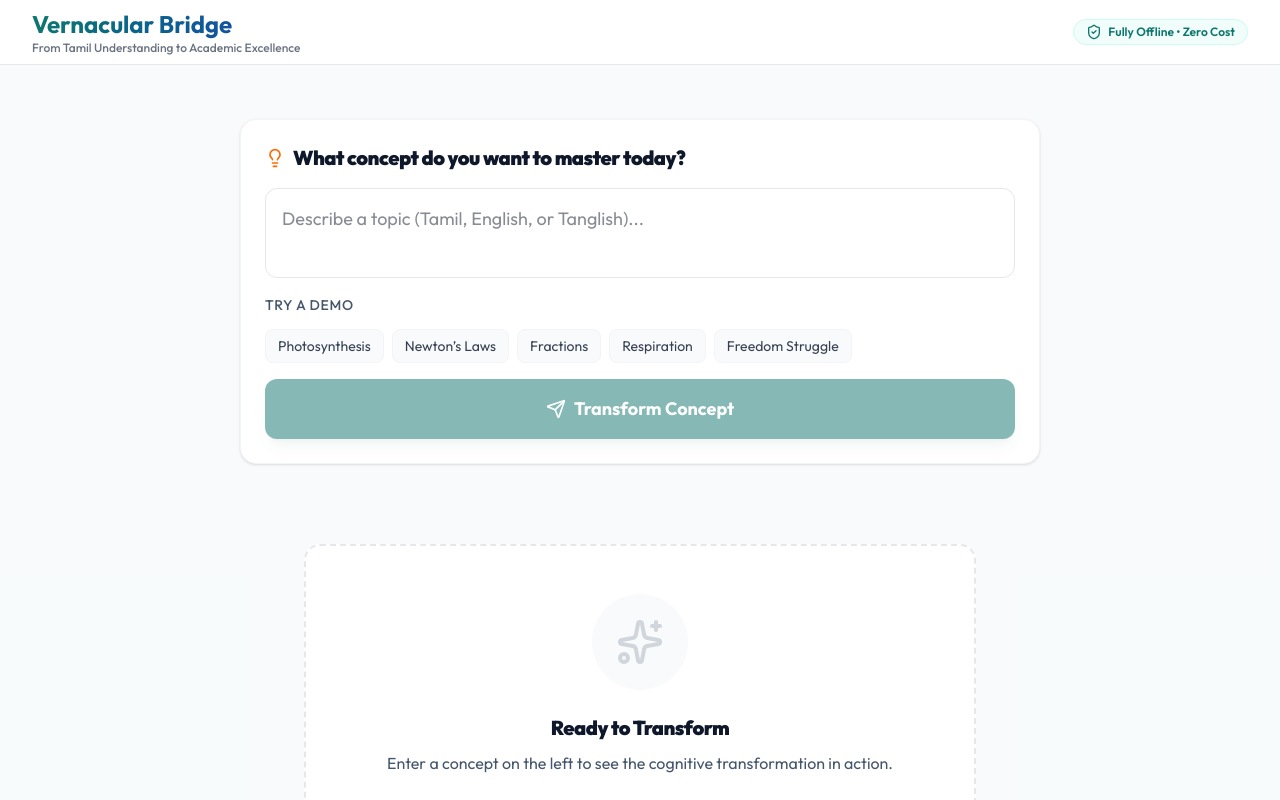
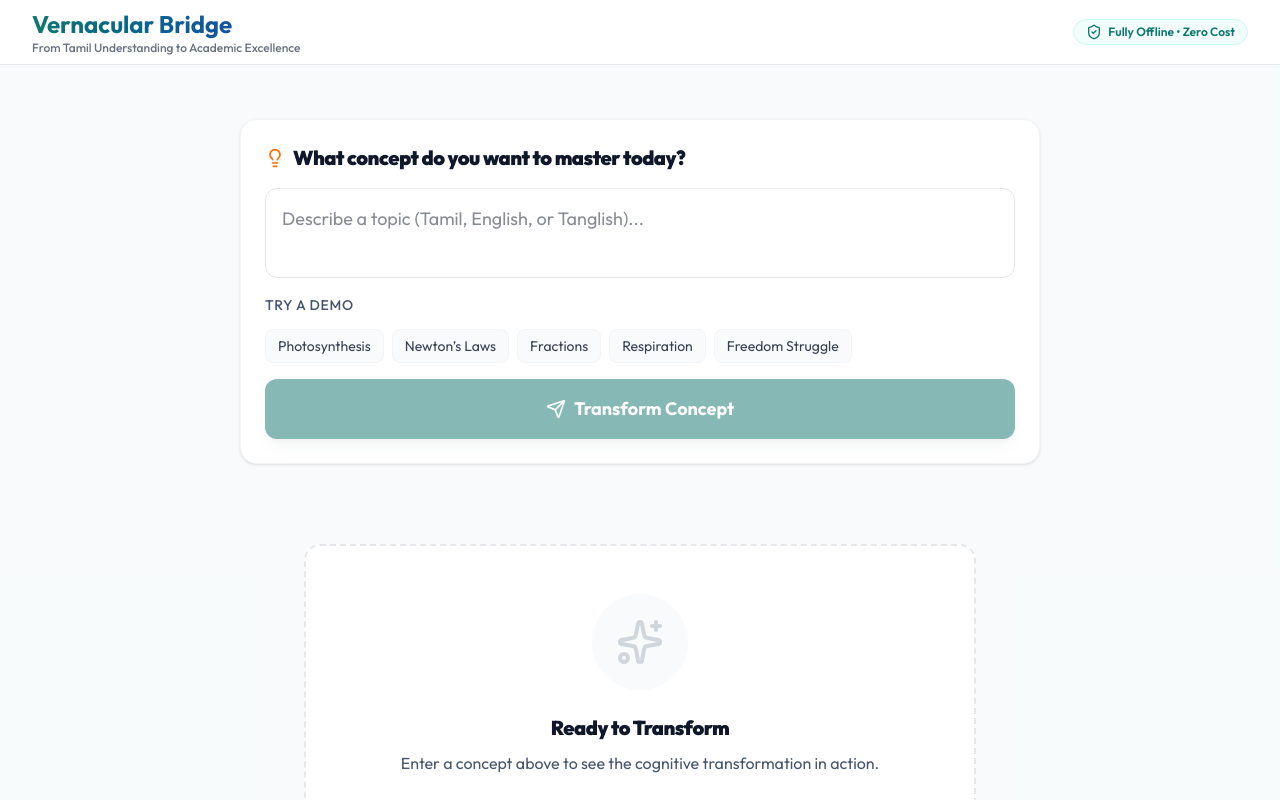
Before and after one commit to AndrewsXaviour/vernacular-bridge, a Next.js app in the folder vernacular-bridge-ui/: page / in a window 1280 px wide. Built offline with nearby package versions, Linux system fonts and the light colour scheme.

Commit message:
Fix UI placeholder copy text

```diff
--- a/vernacular-bridge-ui/src/components/result-placeholder.tsx
+++ b/vernacular-bridge-ui/src/components/result-placeholder.tsx
@@ -9,7 +9,7 @@ export default function ResultPlaceholder() {
       </div>
       <h3 className="text-xl font-semibold text-gray-500 mb-2">Ready to Transform</h3>
       <p className="max-w-xs">
-        Enter a concept on the left to see the cognitive transformation in action.
+        Enter a concept above to see the cognitive transformation in action.
       </p>
     </div>
   );
```
